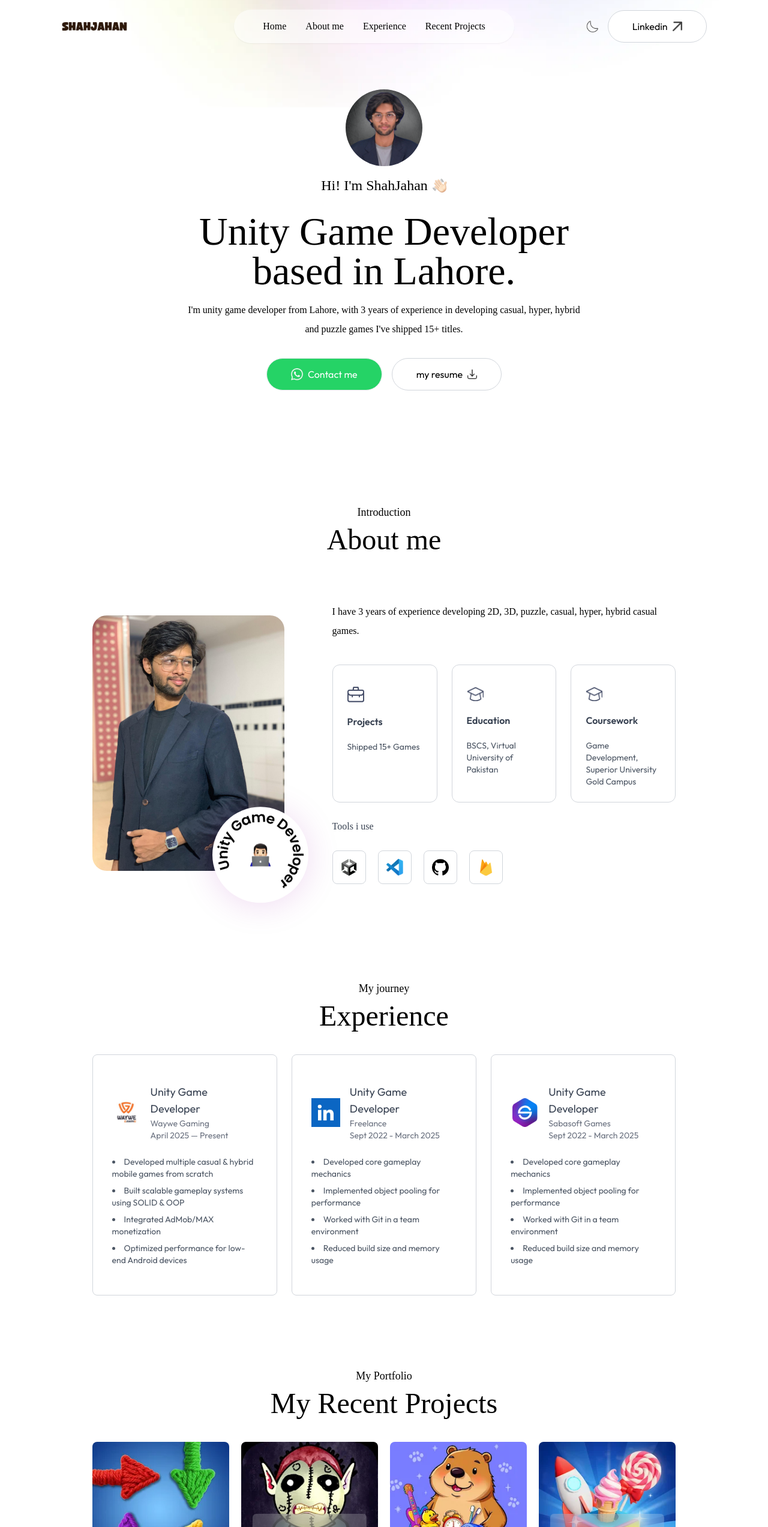
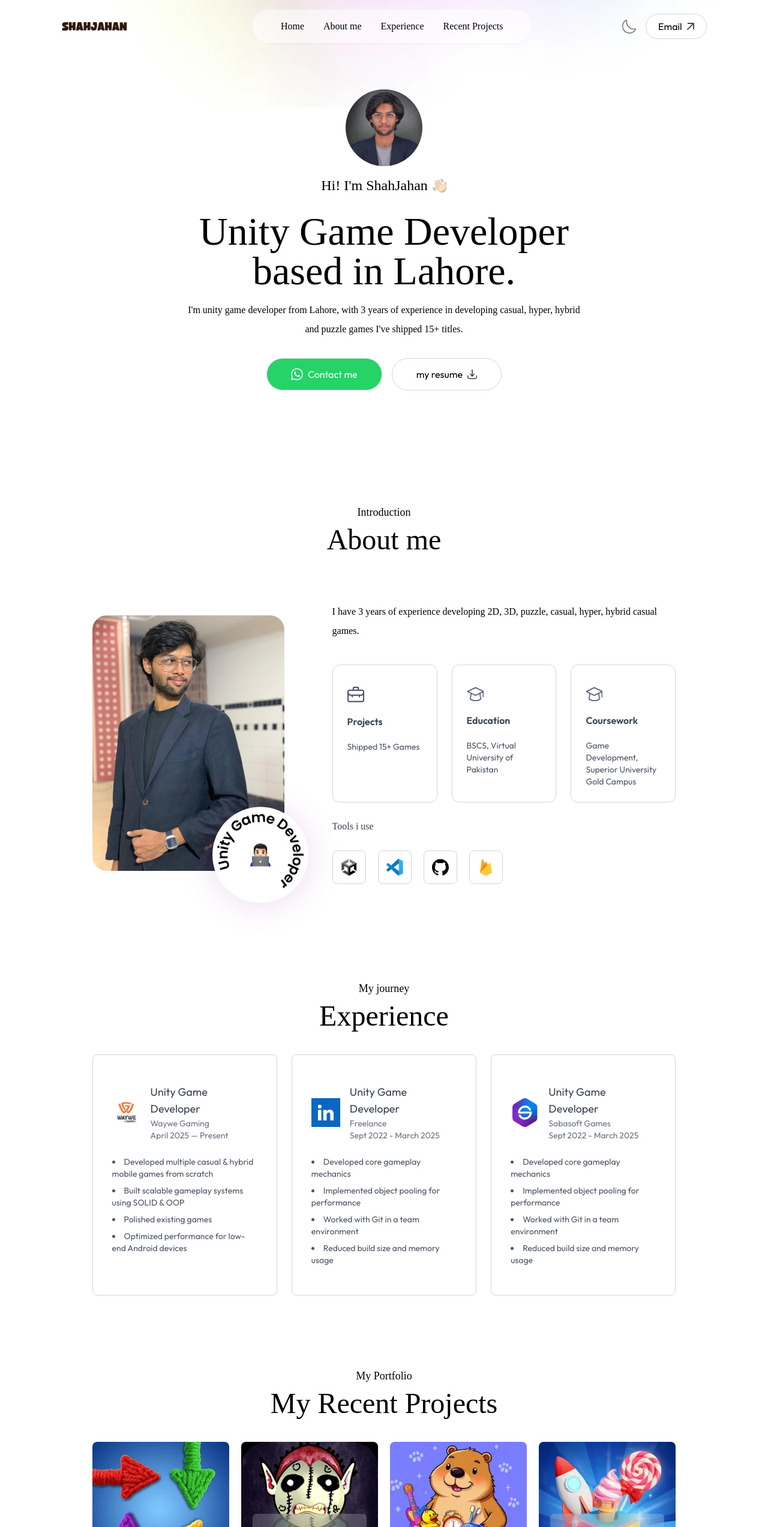
Before and after one commit to shah-unity-dev/portfolio, a React (Vite) app: page / in a window 1280 px wide. Shown: the top 2546 px of the page at 60% size. Built offline with nearby package versions, Linux system fonts and the light colour scheme; a web font is replaced by a local one.

Commit message:
Update 1.0.2

```diff
--- a/src/components/Experience.jsx
+++ b/src/components/Experience.jsx
@@ -9,7 +9,7 @@ export default function Experience() {
             achievements: [
                 'Developed multiple casual & hybrid mobile games from scratch',
                 'Built scalable gameplay systems using SOLID & OOP',
-                'Integrated AdMob/MAX monetization',
+                'Polished existing games',
                 'Optimized performance for low-end Android devices'
             ]
         },
--- a/src/components/Navbar.jsx
+++ b/src/components/Navbar.jsx
@@ -51,7 +51,7 @@ export default function Navbar() {
 
             <nav ref={navRef} className="w-full fixed px-5 lg:px-8 xl:px-[8%] py-4 flex items-center justify-between z-50">
 
-                <a href="#!">
+                <a href="#">
                     <img src="./assets/logo.png" alt="Logo" className="w-28 cursor-pointer mr-14 dark:hidden" />
                     <img src="./assets/logo_dark.png" alt="Logo" className="w-28 cursor-pointer mr-14 hidden dark:block" />
                 </a>
@@ -66,22 +66,22 @@ export default function Navbar() {
 
                 <div className="flex items-center gap-4">
                     <button onClick={toggleTheme}>
-                        <img src="./assets/moon_icon.png" alt="" className="w-5 dark:hidden" />
-                        <img src="./assets/sun_icon.png" alt="" className="w-5 hidden dark:block" />
+                        <img src="./assets/moon_icon.png" alt="" className="w-6 dark:hidden" />
+                        <img src="./assets/sun_icon.png" alt="" className="w-6 hidden dark:block" />
                     </button>
 
 
-    <a href="https://www.linkedin.com/in/shah-unity-dev/"
+    <a href="https://mailto:shah.unity.dev@gmail.com/"
      target="_blank"
         rel="noopener noreferrer"
-        className="px-10 py-2.5 rounded-full border border-gray-300 dark:border-white/25 hover:bg-slate-100/70 dark:hover:bg-darkHover flex items-center gap-2 bg-white dark:bg-transparent dark:text-white">
-        Linkedin <img src="./assets/arrow-icon.png" alt="" className="w-4 dark:invert" />
+        className="px-5 py-1 rounded-full border border-gray-300 dark:border-white/25 hover:bg-slate-100/70 dark:hover:bg-darkHover flex items-center gap-2 bg-white dark:bg-transparent dark:text-white">
+        Email <img src="./assets/arrow-icon.png" alt="" className="w-3 dark:invert" />
     </a>
 
 
                     <button className="block md:hidden ml-3" onClick={openMenu}>
-                        <img src="./assets/menu-black.png" alt="" className="w-6 dark:hidden" />
-                        <img src="./assets/menu-white.png" alt="" className="w-6 hidden dark:block" />
+                        <img src="./assets/menu-black.png" alt="" className="w-7 dark:hidden" />
+                        <img src="./assets/menu-white.png" alt="" className="w-7 hidden dark:block" />
                     </button>
 
                 </div>
@@ -89,8 +89,8 @@ export default function Navbar() {
                 <ul ref={sideMenuRef} className="flex md:hidden flex-col gap-4 py-20 px-10 fixed -right-64 top-0 bottom-0 w-64 z-50 h-screen bg-rose-50 transition duration-500 font-Ovo dark:bg-darkHover dark:text-white">
 
                     <div className="absolute right-6 top-6" onClick={closeMenu}>
-                        <img src="./assets/close-black.png" alt="" className="w-5 cursor-pointer dark:hidden" />
-                        <img src="./assets/close-white.png" alt="" className="w-5 cursor-pointer hidden dark:block" />
+                        <img src="./assets/close-black.png" alt="" className="w-7 cursor-pointer dark:hidden" />
+                        <img src="./assets/close-white.png" alt="" className="w-7 cursor-pointer hidden dark:block" />
                     </div>
 
                     <li><a href="#top" onClick={closeMenu}>Home</a></li>
```
Also changed, not shown: 1 other file (tests, documents, lock files or other folders).
